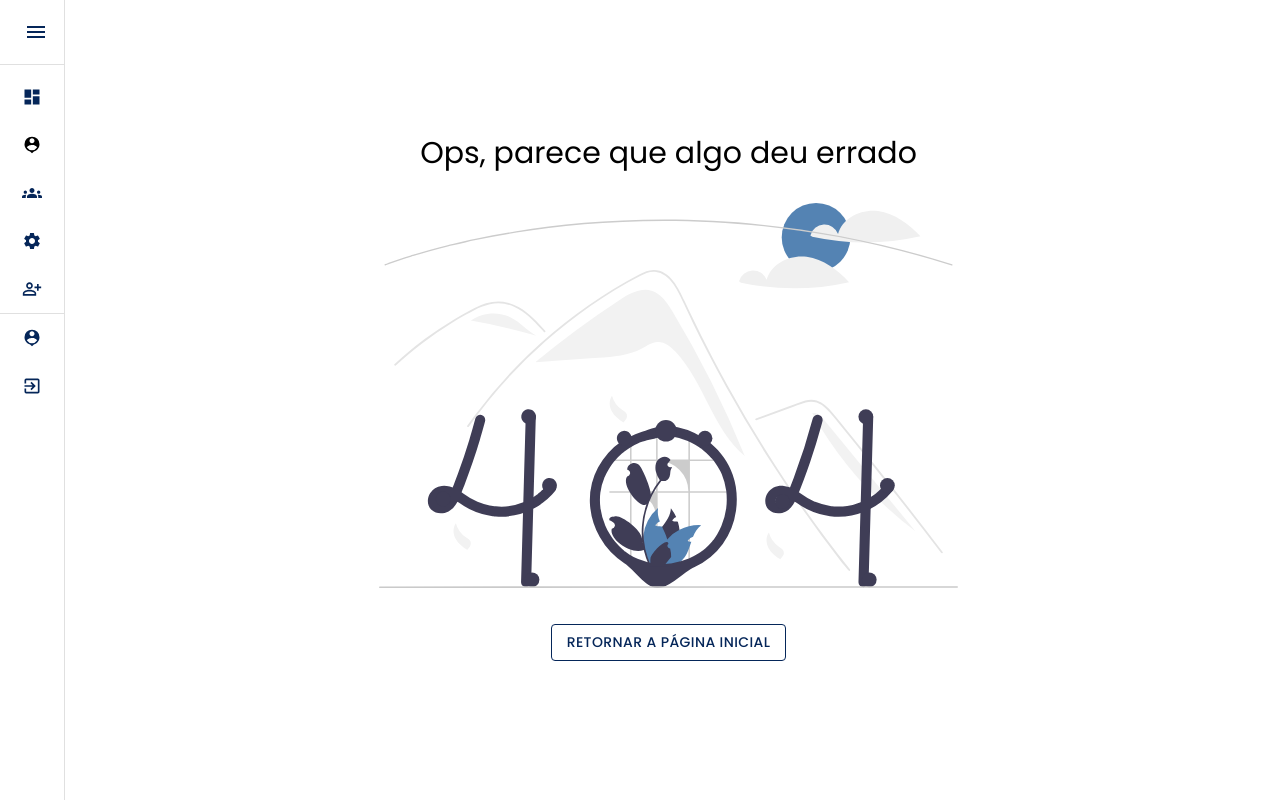
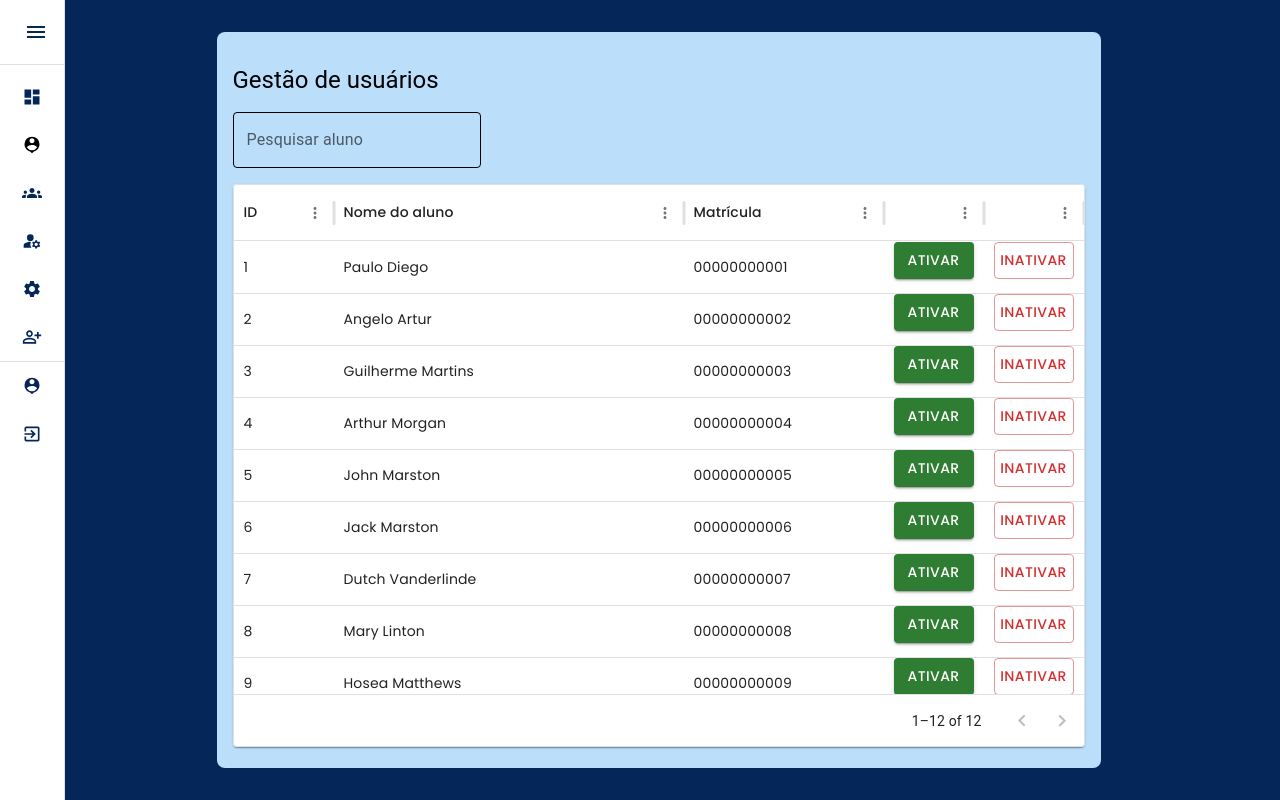
Before and after one commit to AngeloArtur/MaisPraFitness, a React (Vite) app: page /usersmanagement in a window 1280 px wide. Built offline with nearby package versions, Linux system fonts and the light colour scheme.

Commit message:
feat: Criação de pagina UsersManagement.jsx. Feito também as alterações necessárias de rotas no arquivo MainRoutes.jsx e no arquivo Sidebar.jsx.

```diff
--- a/src/Routes/MainRoutes.jsx
+++ b/src/Routes/MainRoutes.jsx
@@ -8,6 +8,7 @@ import PageError from "../pages/PageError/PageError";
 import ListaUsuarios from "../pages/ListaUsuarios/ListaUsuarios";
 import StudentList from "../pages/StudentList/StudentList";
 import RegisterForm from "../pages/Register-Form/RegisterForm";
+import UsersManagement from "../pages/UsersManagement/UsersManagement";
 
 export default function MainRoutes() {
   return (
@@ -21,6 +22,7 @@ export default function MainRoutes() {
       <Route path="/lista-usuarios" element={<ListaUsuarios />} />
       <Route path="/studentlist" element={<StudentList />}></Route>
       <Route path="/register-form" element={<RegisterForm />} />
+      <Route path="/usersmanagement" element={<UsersManagement />} />
     </Routes>
   );
 }
--- a/src/components/Sidebar/Sidebar.jsx
+++ b/src/components/Sidebar/Sidebar.jsx
@@ -10,7 +10,17 @@ import ListItemButton from "@mui/material/ListItemButton";
 import ListItemIcon from "@mui/material/ListItemIcon";
 import ListItemText from "@mui/material/ListItemText";
 
-import { MdMenuOpen, MdOutlineMenu, MdPersonPin, MdDashboard, MdSettings, MdExitToApp, MdGroups, MdOutlinePersonAddAlt,} from "react-icons/md";
+import {
+  MdMenuOpen,
+  MdOutlineMenu,
+  MdPersonPin,
+  MdDashboard,
+  MdSettings,
+  MdExitToApp,
+  MdGroups,
+  MdManageAccounts,
+  MdOutlinePersonAddAlt,
+} from "react-icons/md";
 import { useNavigate } from "react-router-dom";
 
 const NAVIGATION = [
@@ -33,6 +43,12 @@ const NAVIGATION = [
     route: "/studentlist",
   },
   {
+    segment: "usersmanagement",
+    title: "Gestão de usuários",
+    icon: <MdManageAccounts className="text-secondary text-xl" />,
+    route: "/usersmanagement",
+  },
+  {
     segment: "settings",
     title: "Settings",
     icon: <MdSettings className="text-secondary text-xl" />,
@@ -41,7 +57,7 @@ const NAVIGATION = [
     segment: "Create",
     title: "Create",
     icon: <MdOutlinePersonAddAlt className="text-secondary text-xl" />,
-        route: "/register-form"
+    route: "/register-form",
   },
   {
     kind: "divider",
@@ -124,7 +140,8 @@ export default function Sidebar({ open, handleDrawerOpen }) {
             aria-label={open ? "close drawer" : "open drawer"}
             onClick={handleDrawerOpen}
             edge="start"
-                        sx={{ color: "black" }}>
+            sx={{ color: "black" }}
+          >
             {open ? (
               <MdMenuOpen className="text-secondary" />
             ) : (
--- /dev/null
+++ b/src/pages/UsersManagement/UsersManagement.jsx
@@ -0,0 +1,218 @@
+import { useState } from "react";
+import {
+  Box,
+  Typography,
+  Button,
+  Paper,
+  TextField,
+  outlinedInputClasses,
+  createTheme,
+  ThemeProvider,
+  useTheme,
+  Stack,
+} from "@mui/material";
+import { DataGrid } from "@mui/x-data-grid";
+import { Link } from "react-router-dom";
+
+// Tema do campo de texto
+const customTheme = (outerTheme) =>
+  createTheme({
+    palette: {
+      mode: outerTheme.palette.mode,
+    },
+    components: {
+      MuiTextField: {
+        styleOverrides: {
+          root: {
+            "--TextField-brandBorderColor": "black",
+            "--TextField-brandBorderHoverColor": "black",
+            "--TextField-brandBorderFocusedColor": "black",
+            "& label.Mui-focused": {
+              color: "var(--TextField-brandBorderFocusedColor)",
+            },
+          },
+        },
+      },
+      MuiOutlinedInput: {
+        styleOverrides: {
+          notchedOutline: {
+            borderColor: "var(--TextField-brandBorderColor)",
+          },
+          root: {
+            [`&:hover .${outlinedInputClasses.notchedOutline}`]: {
+              borderColor: "var(--TextField-brandBorderHoverColor)",
+            },
+            [`&.Mui-focused .${outlinedInputClasses.notchedOutline}`]: {
+              borderColor: "var(--TextField-brandBorderFocusedColor)",
+            },
+          },
+        },
+      },
+    },
+  });
+
+//COLUNAS DA TABELA ALUNOS
+//As colunas informam quais informações dos alunos vão aparecer
+const columns = [
+  { field: "id", headerName: "ID" },
+  { field: "studentName", headerName: "Nome do aluno", width: 350 },
+  { field: "cpf", headerName: "Matrícula", width: 200 },
+  {
+    field: "active",
+    headerName: "",
+    width: 100,
+    renderCell: () => (
+      <Stack direction="row" spacing={2}>
+        <Button variant="contained" color="success">
+          <Link to="">ATIVAR</Link>
+        </Button>
+      </Stack>
+    ),
+  },
+  {
+    field: "inactive",
+    headerName: "",
+    width: 100,
+    renderCell: () => (
+      <Stack direction="row">
+        <Button variant="outlined" color="error">
+          <Link to="">INATIVAR</Link>
+        </Button>
+      </Stack>
+    ),
+  },
+];
+
+export default function StudentList() {
+  const outerTheme = useTheme();
+
+  //LINHAS DA TABELA DE ALUNOS
+  //Aqui é onde vai estar o ARRAY com os objetos alunos.
+  const alunos = [
+    {
+      id: 1,
+      studentName: "Paulo Diego",
+      cpf: "00000000001",
+      active: true,
+      data: "infos",
+    },
+    {
+      id: 2,
+      studentName: "Angelo Artur",
+      cpf: "00000000002",
+      active: false,
+      data: "infos",
+    },
+    {
+      id: 3,
+      studentName: "Guilherme Martins",
+      cpf: "00000000003",
+      active: true,
+      data: "infos",
+    },
+    {
+      id: 4,
+      studentName: "Arthur Morgan",
+      cpf: "00000000004",
+      active: false,
+      data: "infos",
+    },
+    {
+      id: 5,
+      studentName: "John Marston",
+      cpf: "00000000005",
+      active: true,
+      data: "infos",
+    },
+    {
+      id: 6,
+      studentName: "Jack Marston",
+      cpf: "00000000006",
+      active: true,
+      data: "infos",
+    },
+    {
+      id: 7,
+      studentName: "Dutch Vanderlinde",
+      cpf: "00000000007",
+      active: false,
+      data: "infos",
+    },
+    {
+      id: 8,
+      studentName: "Mary Linton",
+      cpf: "00000000008",
+      active: false,
+      data: "infos",
+    },
+    {
+      id: 9,
+      studentName: "Hosea Matthews",
+      cpf: "00000000009",
+      active: true,
+      data: "infos",
+    },
+    {
+      id: 10,
+      studentName: "Abigail Roberts",
+      cpf: "00000000010",
+      active: false,
+      data: "infos",
+    },
+    {
+      id: 11,
+      studentName: "Sadie Adler",
+      cpf: "00000000011",
+      active: true,
+      data: "infos",
+    },
+    {
+      id: 12,
+      studentName: "Charles Smith",
+      cpf: "00000000012",
+      active: true,
+      data: "infos",
+    },
+  ];
+
+  // UseState para filtrar por nome no campo de texto
+  const [pesquisarAluno, setPesquisarAluno] = useState("");
+
+  const filtroPesquisarAlunos = alunos.filter(
+    (aluno) =>
+      pesquisarAluno === "" ||
+      aluno.studentName.toLowerCase().includes(pesquisarAluno.toLowerCase())
+  );
+
+  return (
+    <Box className="flex flex-col items-center bg-secondary justify-center h-dvh w-full p-3 gap-9 md:p-8 ">
+      <Box
+        bgcolor="#BBDEFB"
+        borderRadius={2}
+        className="p-4 w=full h-full mr-5"
+      >
+        <Typography variant="h5" className="pt-4">
+          Gestão de usuários
+        </Typography>
+        <Box className="my-4">
+          <ThemeProvider theme={customTheme(outerTheme)}>
+            <TextField
+              value={pesquisarAluno}
+              onChange={(e) => setPesquisarAluno(e.target.value)}
+              label="Pesquisar aluno"
+            />
+          </ThemeProvider>
+        </Box>
+
+        <Paper className="min-h-80 h-4/5 w-72 md:w-full">
+          <DataGrid
+            rows={filtroPesquisarAlunos}
+            columns={columns}
+            pageSizeOptions={false}
+            disableRowSelectionOnClick
+          />
+        </Paper>
+      </Box>
+    </Box>
+  );
+}
```
Lines whose indentation alone changed are shown as unchanged.
